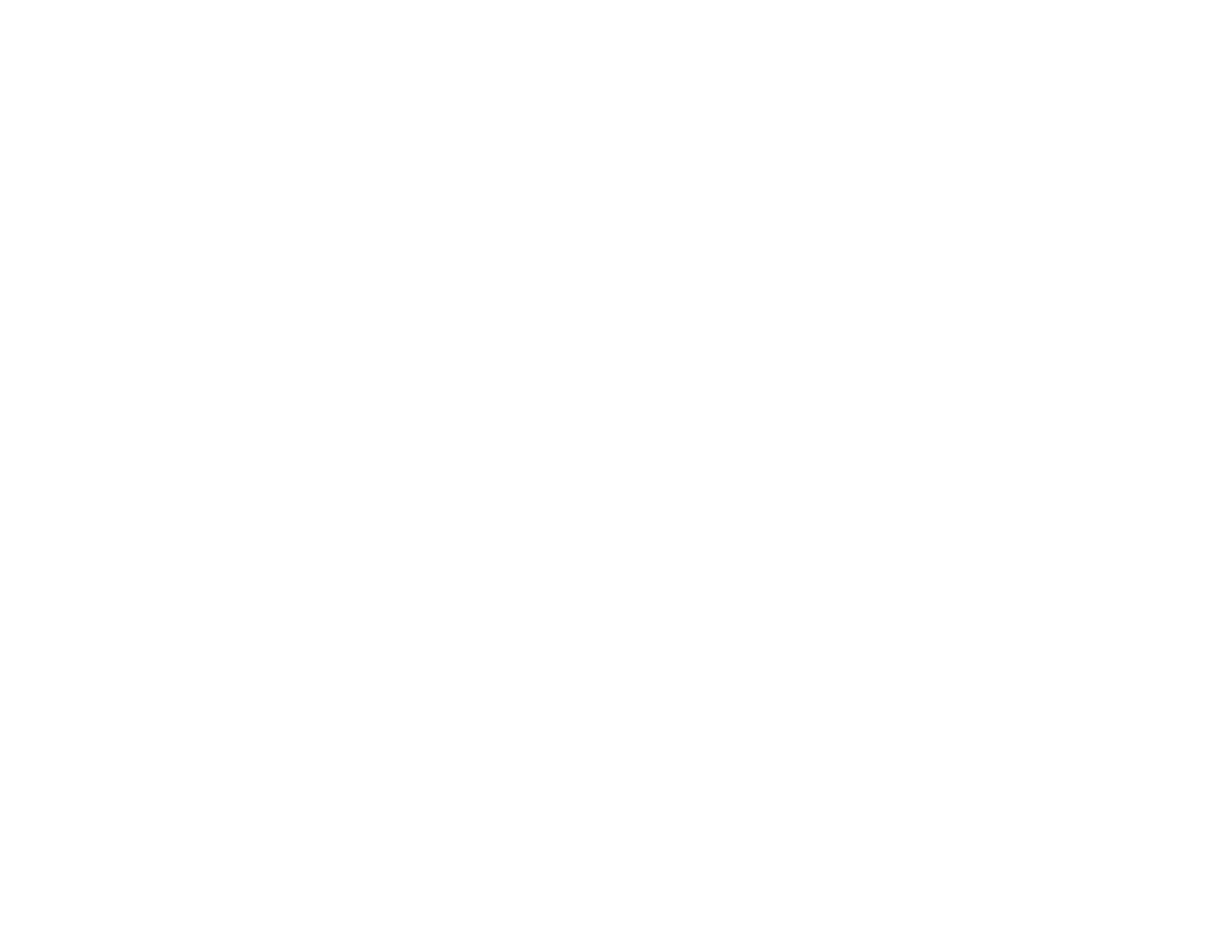
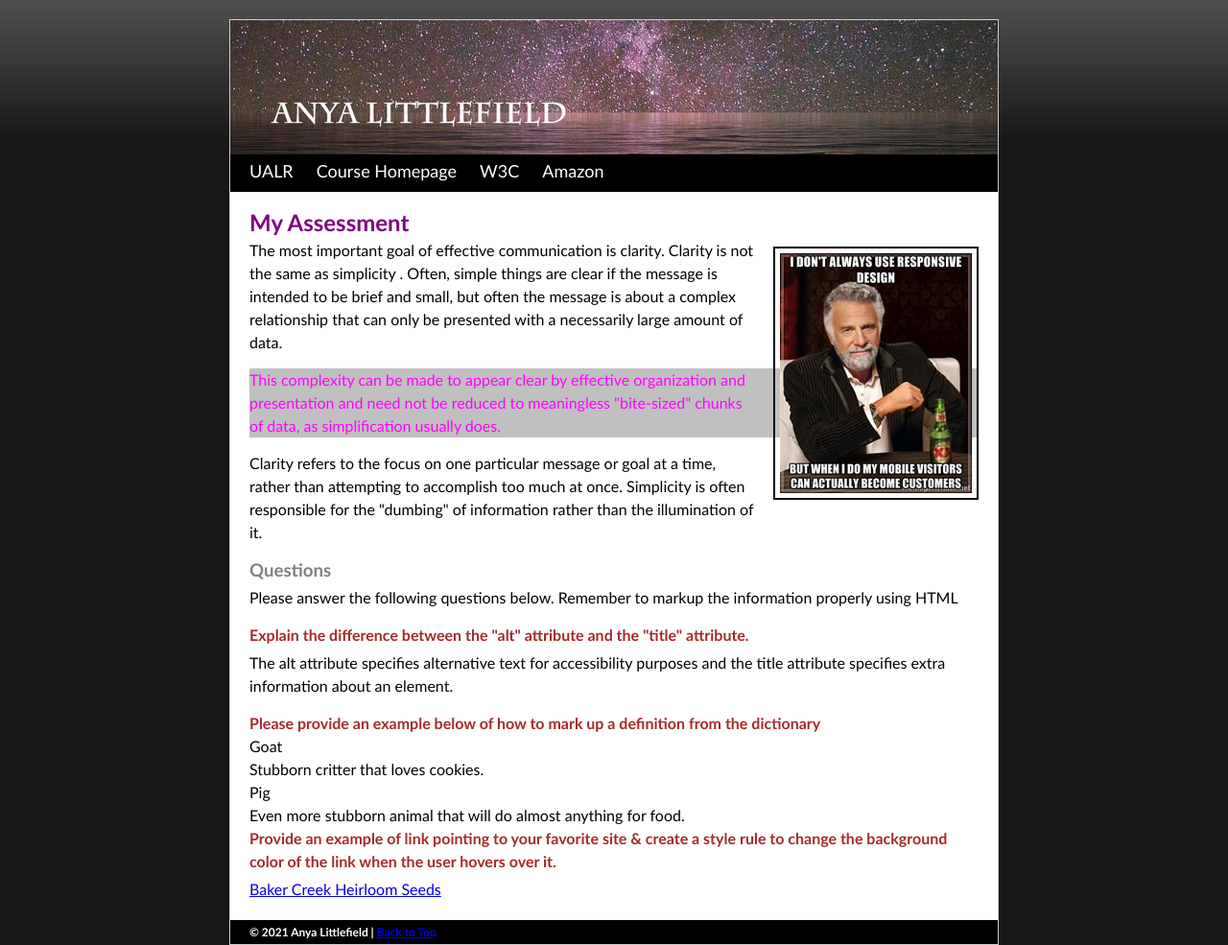
Before and after one commit to alittlefield1988/ifsc-3342, a plain HTML site: page pre-assessment/index.html in a window 1280 px wide. Shown: the whole page at 96% size. Before the commit the page ends 800 px from the top, so only its background shows below. Drawn offline with Linux system fonts and the light colour scheme.

Commit message:
Pre Assessment Submission

```diff
--- /dev/null
+++ b/pre-assessment/assets/css/screen.css
@@ -0,0 +1,112 @@
+/* Universal Selector */
+
+* {
+	margin: 0px;
+	padding: 0px;
+}
+body {
+	text-align: center;
+	font-family: "Trebuchet MS", Arial, Helvetica, sans-serif;
+	background-color: #171717;
+	background-image:url(../img/bg-tile.jpg);
+	background-repeat: repeat-x;
+	font-size: 16px;
+	line-height: 1.5em;
+}
+#container {
+	max-width: 800px;
+	margin-right: auto;
+	margin-left: auto;
+	text-align: left;
+	background-color: #FFF;
+	margin-top: 20px;
+	border: 1px solid #CCC;
+}
+#header {
+}
+#header h1 a {
+	background-image:url('../img/header.jpg');
+	display:block;
+	height:140px;
+	text-indent:100%;
+	white-space: nowrap;
+	overflow:hidden;
+}
+#nav {
+	background-color: #000;
+}
+#nav ul {
+	list-style-type: none;
+	margin-left: 10px;
+}
+#nav ul li {
+	display: inline;
+	height: 35px;
+	line-height: 35px;
+}
+#nav ul li a {
+	display: inline-block;
+	padding-right: 10px;
+	padding-left: 10px;
+	font-size: 18px;
+}
+#nav ul li a:link, #nav ul li a:visited {
+	text-decoration: none;
+	border-bottom-width: 4px;
+	border-bottom-style: solid;
+	border-bottom-color: #000;
+	color: #FFF;
+}
+#nav ul li a:hover {
+	border-bottom-width: 3px;
+	border-bottom-style: solid;
+	border-bottom-color: #CCC;
+}
+#content {
+	margin: 20px;
+}
+
+#content h2 {
+	color: purple;
+}
+
+#content h3 {
+	color: gray;
+}
+
+#content h4 {
+	color: brown;
+}
+
+#content p {
+	margin-top: 5px;
+	margin-bottom: 15px;
+}
+
+#content a:hover {
+	background: #c0c0c0;
+}
+
+#footer {
+	background-color: #000;
+	color: #FFF;
+	height: 25px;
+}
+#footer h6 {
+	font-size: 12px;
+	line-height: 25px;
+	margin-right: 20px;
+	margin-left: 20px;
+}
+
+.alert {
+	background: #c0c0c0;
+	color: magenta;
+}
+
+.man {
+	float:right;
+	border:2px solid #000000;
+	padding:5px;
+	margin: 8px 0 8px 16px;
+}
--- a/pre-assessment/index.html
+++ b/pre-assessment/index.html
@@ -0,0 +1,48 @@
+
+<!doctype html>
+<html lang="en">
+<head>
+<meta charset="UTF-8"><!-- Declares the character set -->
+<meta name="description" content="This is a skills pre-assessment for Mobile Web Development" /><!-- Provides a description of the webpage -->
+<meta name="author" content="Anya Littlefield" /><!-- Declares the page author -->
+<title>IFSC 3342 Pre-Assessment | Anya Littlefield</title>
+<link rel="stylesheet" href="assets/css/screen.css" media="screen" />
+</head>
+<body>
+<div id="container">
+  <div id="header">
+    <h1><a href="index.html">Anya Littlefield</a></h1>
+  </div>
+  <div id="nav">
+    <ul>
+      <li><a href="http://ualr.edu" title="Visit UALR">UALR</a></li>
+      <li><a href="https://thomaswallace.net/course/mobile-web/spring-2021/" title="Thomas Wallace's Site">Course Homepage</a></li>
+      <li><a href="http://www.w3.org/" title="World Wide Web Consortium">W3C</a></li>
+      <li><a href="http://www.amazon.com/" title="Shop Here">Amazon</a></li>
+    </ul>
+  </div>
+  <div id="content">
+    <h2>My Assessment</h2><!-- Hey Thomas! -->
+    <p><img src="assets/img/content-image2.jpg" class="man" alt="Most Interesting Man in the World"/>The most important goal of effective communication is clarity. Clarity is not the same as simplicity . Often, simple things are clear if the message is intended to be brief and small, but often the message is about a complex relationship that can only be presented with a necessarily large amount of data. </p>
+    <p class="alert">This complexity can be made to appear clear by effective organization and presentation and need not be reduced to meaningless "bite-sized" chunks of data, as simplification usually does. </p>
+    <p>Clarity refers to the focus on one particular message or goal at a time, rather than attempting to accomplish too much at once. Simplicity is often responsible for the "dumbing" of information rather than the illumination of it.</p>
+    <h3>Questions</h3>
+    <p>Please answer the following questions below. Remember to markup the information properly using HTML</p>
+    <h4>Explain the difference between the &quot;alt&quot; attribute and the &quot;title&quot; attribute. </h4>
+    <p>The alt attribute specifies alternative text for accessibility purposes and the title attribute specifies extra information about an element.</p>
+    <h4>Please provide an example below of how to mark up a definition from the dictionary</h4>
+      <dl>
+        <dt>Goat</dt>
+          <dd>Stubborn critter that loves cookies.</dd>
+        <dt>Pig</dt>
+          <dd>Even more stubborn animal that will do almost anything for food.</dd>
+      </dl>
+    <h4>Provide an example of link pointing to your favorite site &amp; create a style rule to change the background color of the link when the user hovers over it. </h4>
+    <p><a href="http://www.rareseeds.com/" title="Garden Prep">Baker Creek Heirloom Seeds</a></p>
+  </div>
+  <div id="footer">
+    <h6>&copy; 2021 Anya Littlefield | <a href="#top">Back to Top</a></h6>
+  </div>
+</div>
+</body>
+</html>
```
Also changed, not shown: index.html (+2 -2 lines), pre-assessment/assets/css/style.css (deleted), pre-assessment/assets/img/bg-tile.jpg (added), pre-assessment/assets/img/content-image2.jpg (added), pre-assessment/assets/img/header.jpg (added), 1 other file.
